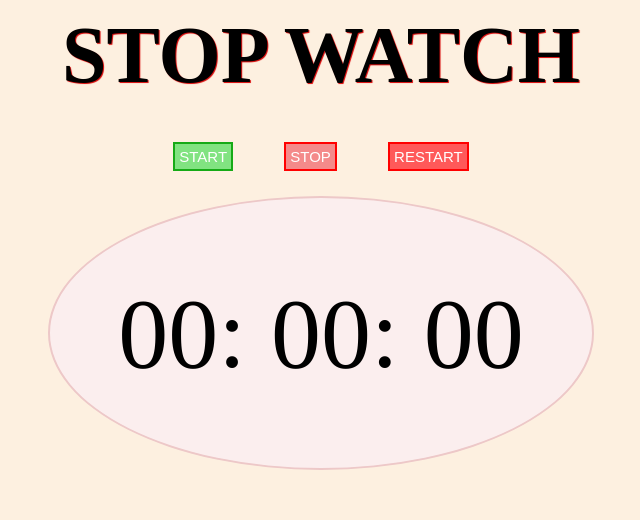
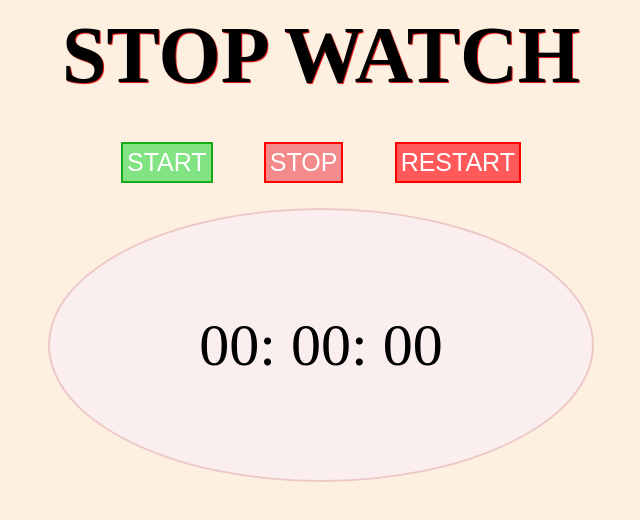
Before and after one commit to AntimaKumawat111/StopWatch, a plain HTML site: page index.html in a window 1280 px wide. Shown: the whole page, without its empty margins (319-959 px from the left). Drawn offline with Linux system fonts and the light colour scheme.

Commit message:
edit css

```diff
--- a/style.css
+++ b/style.css
@@ -38,7 +38,7 @@ body {
   color: white;
   margin: 2% 2%;
   padding: 4px;
-  font-size: 15px;
+  font-size: 25px;
   outline: none;
   border: 2px solid black;
 
@@ -68,5 +68,5 @@ body {
   align-items: center;
   background-color: rgb(251, 238, 238);
   border: 2px solid rgb(237, 200, 200);
-  font-size: 100px;
+  font-size: 60px;
 }
```
